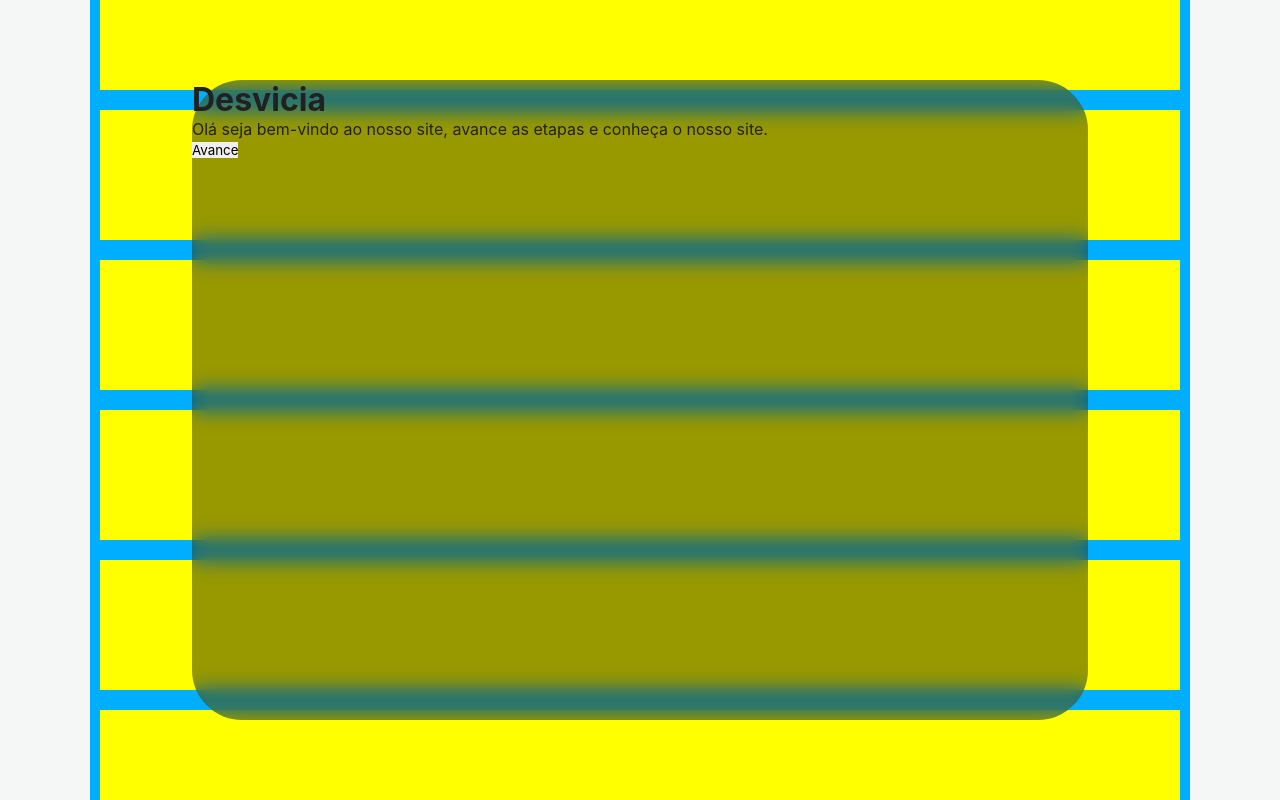
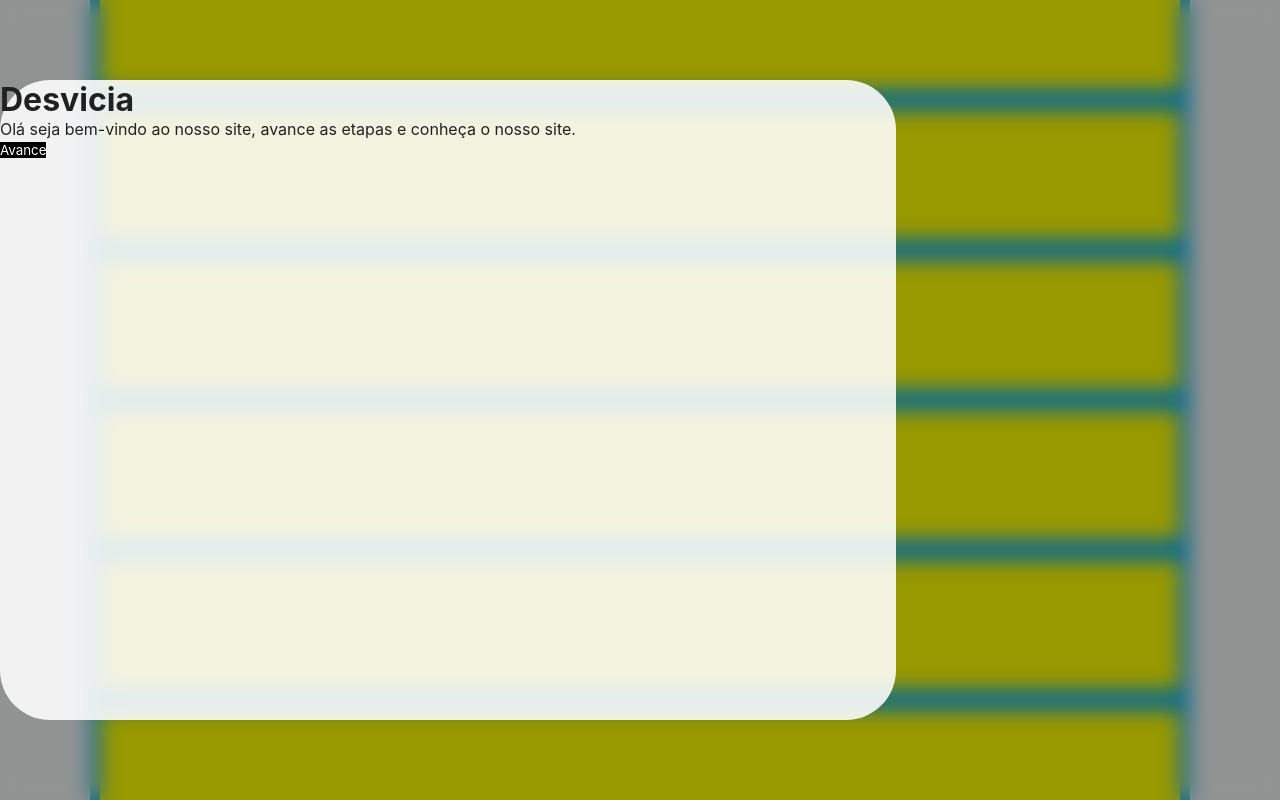
Before and after one commit to 11pedrofxx/frontend-desvicia, a React (Create React App) app: page /TESTCOMP in a window 1280 px wide. Built offline with nearby package versions, Linux system fonts and the light colour scheme; no server answers.

Commit message:
Modal
só falta o scss
já tá funcionando a condição de troca de telas no modal

```diff
--- a/src/components/ApresentacionModal/ApresentacaoModal.jsx
+++ b/src/components/ApresentacionModal/ApresentacaoModal.jsx
@@ -31,7 +31,7 @@ const TextoMODAL = [
 
     function AvancoPAG(){
 
-        if(paginaAtual < TextoMODAL.length - 1){setPaginaAtual(paginaAtual +1);}
+        if(paginaAtual < TextoMODAL.length){setPaginaAtual(paginaAtual +1);}
     };
 
     return(
@@ -55,15 +55,20 @@ const TextoMODAL = [
 
                 </div>
 
-                <div className='QUADRADO--MODAL-APRESENTACAO'>
-                    <div>
-                        <h1>{TextoMODAL[paginaAtual].titulo}</h1>
+                {paginaAtual < TextoMODAL.length ? (
+                    <div className='QUADRADO--MODAL-APRESENTACAO'>
+                        <div>
+                            <h1>{TextoMODAL[paginaAtual].titulo}</h1>
+                            <p>{TextoMODAL[paginaAtual].text}</p>
+                            <button onClick={AvancoPAG}>Avance</button>
+                        </div>
+                    </div>) : (
 
-                        <p>{TextoMODAL[paginaAtual].text}</p>
+                    <div className='QUADRADO--MODAL-APRESENTACAO-2'>
+                        <h1>olá</h1>
+                    </div>
 
-                        <button onClick={AvancoPAG}>Avance</button>
-                    </div>
-                </div>
+                )}
 
             </div>
         </div>
--- a/src/components/ApresentacionModal/apresentacao.scss
+++ b/src/components/ApresentacionModal/apresentacao.scss
@@ -27,8 +27,8 @@
     }
 
     .QUADRADO--MODAL-APRESENTACAO{
-        width: 70%;
-        height: 80%;
+        width: 100%;
+        height: 100%;
         position: fixed;
         top: 0;
         left: 0;
@@ -37,8 +37,36 @@
         z-index: 500;
         background-color: rgba(0, 0, 0, 0.404);
         backdrop-filter: blur(10px);
-        border-radius: 50px;
+        display: flex;
+        flex-direction: center;
+        align-items: center;
 
+        div{
+            width: 70%;
+            height: 80%;
+            border-radius: 50px;
+            background-color: rgba(255, 255, 255, 0.875);
 
+            button{
+                background-color: black;
+                color: white;
+            }
+        }
+    }
+
+    .QUADRADO--MODAL-APRESENTACAO-2{
+        width: 100%;
+        height: 100%;
+        position: fixed;
+        top: 0;
+        left: 0;
+        inset: 0;
+        margin: auto;
+        z-index: 500;
+        background-color: rgba(0, 0, 0, 0.404);
+        backdrop-filter: blur(10px);
+        display: flex;
+        flex-direction: center;
+        align-items: center;
     }
 }
```
